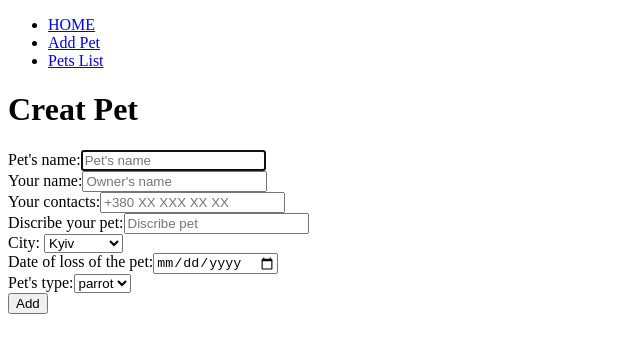
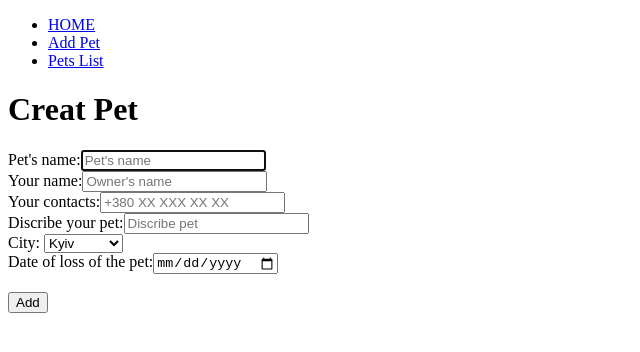
Before and after one commit to NataliiaYakovenko/animals-search-viktoriia, a React (Create React App) app in the folder client/: page /pet/create in a window 1280 px wide. Shown: the top 352 px of the page, without its empty margins (0-640 px from the left). Built offline with nearby package versions, Linux system fonts and the light colour scheme.

Commit message:
Connected PetsForm to store

```diff
--- a/client/src/components/PetsForm/PetsForm.jsx
+++ b/client/src/components/PetsForm/PetsForm.jsx
@@ -1,10 +1,11 @@
 import { Field, Form, Formik } from 'formik';
+import { connect } from 'react-redux';
 
 const CITIES = ['Kyiv', 'Dnipro', 'New York'];
 
 //TODO_VALIDATE_SCHEMA
 
-function PetsForm() {
+function PetsForm({ petsType }) {
   const initialValues = {
     name: '',
     owner: '',
@@ -12,7 +13,7 @@ function PetsForm() {
     description: '',
     city: CITIES[0],
     lostDate: '',
-    petTypeId: '1',
+    petTypeId: petsType[0]?.id ?? '',
   };
 
   const handelSubmit = (values, formikBag) => {
@@ -69,19 +70,22 @@ function PetsForm() {
           </label>
           <br />
 
-
+          {petsType.length !== 0 && (
+            <>
               <label>Pet's type:</label>
               <select
                 name="petTypeId"
                 value={formProps.values.petTypeId}
                 onChange={formProps.handleChange}
               >
-            {[{ id: '1', type: 'parrot' }].map((t) => (
+                {petsType.map((t) => (
                   <option key={t.id} value={t.id}>
                     {t.type}
                   </option>
                 ))}
               </select>
+            </>
+          )}
 
           <br />
           <button type="submit">Add</button>
@@ -90,5 +94,8 @@ function PetsForm() {
     </Formik>
   );
 }
+//{petsData} =({petsTypeId}  - береться з дефтулзів
+const mapStateToProps = ({ petsData: { petsType } }) => ({ petsType });
+//const mapDispatchToProps = () => {};
 
-export default PetsForm;
+export default connect(mapStateToProps)(PetsForm);
```
Lines whose indentation alone changed are shown as unchanged.
